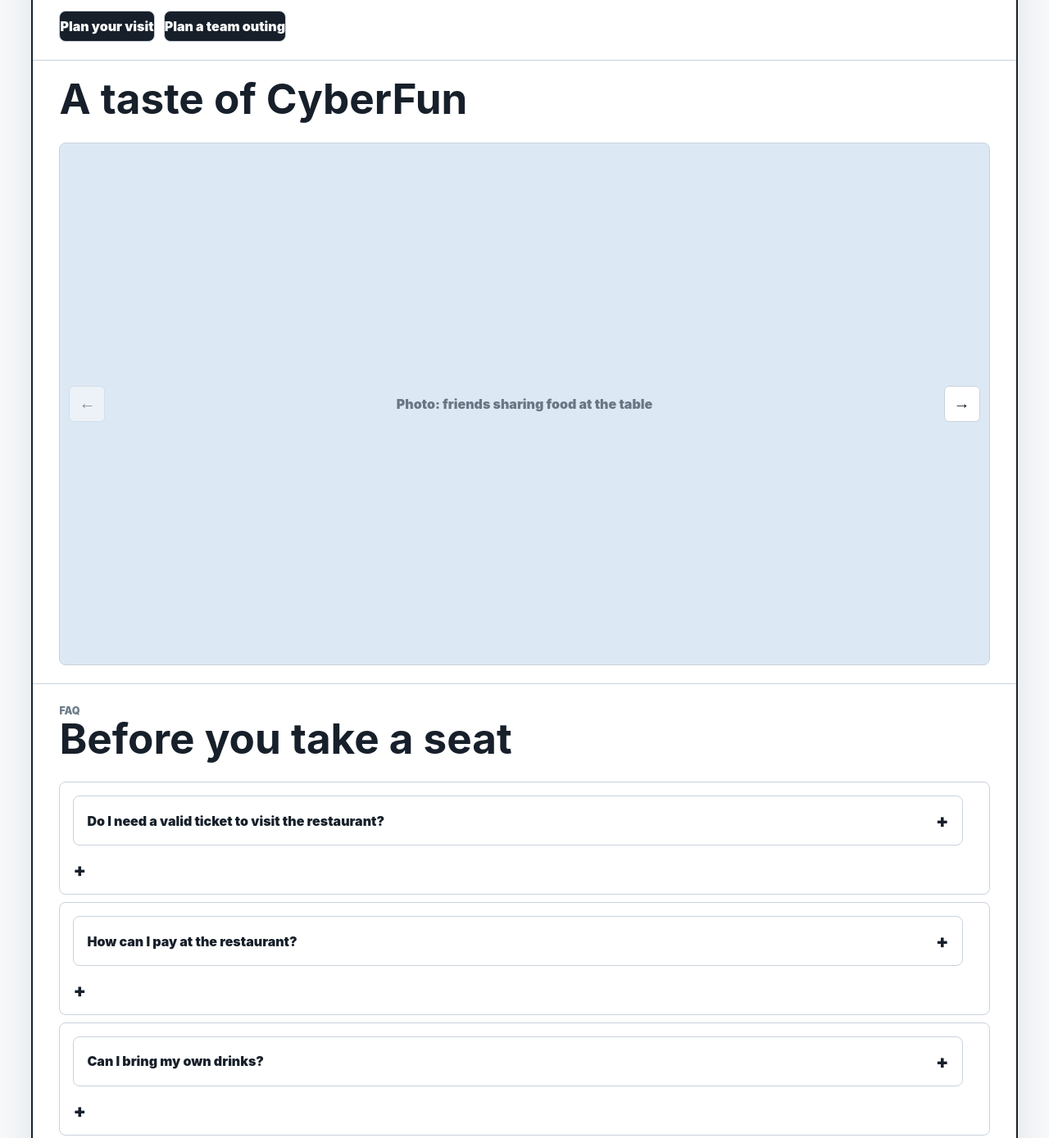
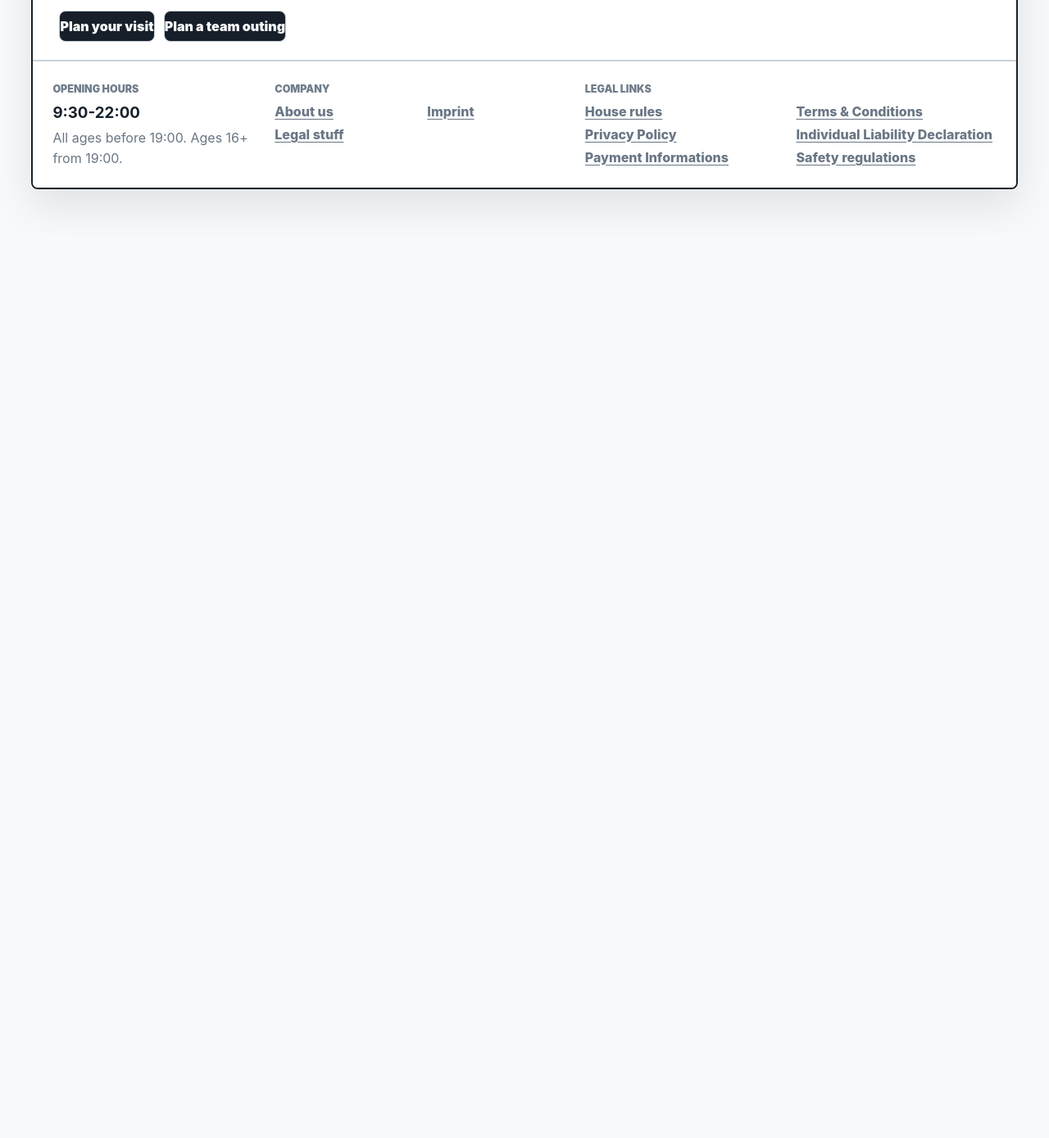
Before and after one commit to Kerstin-hub/cyberfun_wireframes, a plain HTML site: page cyberfun-wireframes/pages/explore/restaurant.html in a window 1280 px wide. Shown: the part 1234-2623 px from the top of the page at 82% size. After the commit the page ends 1521 px from the top, so only its background shows below. Drawn offline with Linux system fonts and the light colour scheme.

Commit message:
Add files via upload

```diff
--- a/cyberfun-wireframes/membership-booking.js
+++ b/cyberfun-wireframes/membership-booking.js
@@ -60,8 +60,8 @@
   const benefits=[
     ['School days',item=>item.premium?'Unlimited jumping':'1 hour'],
     ['Weekends & school holidays',item=>item.premium?'2 hours':'1 hour'],
-    ['Welcome pack*',item=>item.premium?welcomePack:'Not included'],
-    ['Birthday benefit**',item=>item.premium?'Included':'Not included'],
+    ['Welcome pack',item=>item.premium?welcomePack:'Not included'],
+    ['Birthday benefit',item=>item.premium?'Included':'Not included'],
     ['Price',item=>`<strong>${format(item.recurring?item.monthly:item.due)}</strong><small>${item.recurring?'/ month':'Paid upfront'}</small>`],
     ['Term',item=>item.term],
     ['Select plan',item=>`<button class="wire-button" type="button" data-choose-plan="${item.id}" aria-label="Choose ${item.name}">Choose plan</button>`],
--- a/cyberfun-wireframes/pages/explore/restaurant.html
+++ b/cyberfun-wireframes/pages/explore/restaurant.html
@@ -144,17 +144,6 @@
       @media (max-width: 680px) { .explore-tiles { grid-template-columns: 1fr; gap: 1.35rem; } }
     </style>
     <link rel="stylesheet" href="audience-header.css">
-    <link rel="stylesheet" href="../../category-faq.css">
-    <style>
-      .restaurant-gallery { position: relative; min-width: 0; }
-      .restaurant-gallery-track { display: grid; grid-auto-flow: column; grid-auto-columns: 100%; gap: 12px; overflow-x: auto; scroll-snap-type: x mandatory; }
-      .restaurant-gallery-track .wire-image { min-height: 0; aspect-ratio: 16 / 9; scroll-snap-align: start; padding: 1rem 3.5rem; text-align: center; }
-      .restaurant-gallery button { position: absolute; top: 50%; transform: translateY(-50%); width: 44px; height: 44px; padding: 0; border: 1px solid var(--line); border-radius: 6px; background: var(--paper); color: var(--ink); font-size: 1.25rem; cursor: pointer; }
-      .restaurant-gallery button:disabled { opacity: 0.45; cursor: default; }
-      .restaurant-gallery [data-slide="-1"] { left: 12px; }
-      .restaurant-gallery [data-slide="1"] { right: 12px; }
-      @media(max-width:680px) { .restaurant-gallery-track .wire-image { aspect-ratio: 4 / 3; } }
-    </style>
   </head>
   <body>
     <main class="wire-page">
@@ -255,27 +244,6 @@
           <div class="hero-actions"><a class="wire-button" href="../plan-your-visit/index.html">Plan your visit</a><a class="wire-button" href="../../outputs/group-wireframes/corporate-groups-page.html#inquiry">Plan a team outing</a></div>
         </section>
 
-        <section class="section" aria-labelledby="restaurant-gallery-heading">
-          <div class="section-head"><h2 id="restaurant-gallery-heading">A taste of CyberFun</h2></div>
-          <div class="restaurant-gallery" role="region" aria-label="Restaurant photo gallery">
-            <div class="restaurant-gallery-track" id="restaurant-gallery" tabindex="0" aria-label="Restaurant photos">
-              <div class="wire-image">Photo: friends sharing food at the table</div>
-              <div class="wire-image">Photo: a family taking a break between games</div>
-              <div class="wire-image">Photo: drinks and conversation after a team challenge</div>
-            </div>
-            <button type="button" data-slide="-1" aria-controls="restaurant-gallery" aria-label="Previous photo" disabled>&larr;</button>
-            <button type="button" data-slide="1" aria-controls="restaurant-gallery" aria-label="Next photo">&rarr;</button>
-          </div>
-        </section>
-        <section class="section faq-section" aria-labelledby="restaurant-faq-heading">
-          <div class="section-head"><div><p class="wire-label">FAQ</p><h2 id="restaurant-faq-heading">Before you take a seat</h2></div></div>
-          <div class="faq-grid">
-            <details class="faq-item"><summary><span>Do I need a valid ticket to visit the restaurant?</span></summary><p>Restaurant access requirements are to be confirmed.</p></details>
-            <details class="faq-item"><summary><span>How can I pay at the restaurant?</span></summary><p>Accepted payment methods are to be confirmed.</p></details>
-            <details class="faq-item"><summary><span>Can I bring my own drinks?</span></summary><p>The policy on bringing your own drinks is to be confirmed.</p></details>
-          </div>
-        </section>
-
     <footer class="site-footer">
           <div class="footer-block"><p class="wire-label">Opening hours</p><h3>9:30-22:00</h3><p>All ages before 19:00. Ages 16+ from 19:00.</p></div>
           <div class="footer-block"><p class="wire-label">Company</p><ul class="footer-links"><li><a href="#about-us">About us</a></li><li><a href="#imprint">Imprint</a></li><li><a href="#legal">Legal stuff</a></li></ul></div>
@@ -283,23 +251,6 @@
         </footer>
       </div>
     </main>
-  <script>
-    const track = document.getElementById('restaurant-gallery');
-    const arrows = [...document.querySelectorAll('[data-slide]')];
-    const updateArrows = () => {
-      arrows[0].disabled = track.scrollLeft < 2;
-      arrows[1].disabled = track.scrollLeft + track.clientWidth >= track.scrollWidth - 2;
-    };
-    arrows.forEach(button => button.addEventListener('click', () => {
-      const [first, second] = track.children;
-      track.scrollBy({
-        left: Number(button.dataset.slide) * (second.offsetLeft - first.offsetLeft),
-        behavior: matchMedia('(prefers-reduced-motion: reduce)').matches ? 'instant' : 'smooth',
-      });
-    }));
-    track.addEventListener('scroll', updateArrows, {passive: true});
-    new ResizeObserver(updateArrows).observe(track);
-  </script>
   <script src="../../navigation-submenus.js?v=20261118-restaurant"></script>
   </body>
 </html>
```
Also changed, not shown: cyberfun-wireframes/outputs/category-wireframes/attractions-tickets-category-page-v3.html (+1 -0 lines), cyberfun-wireframes/outputs/membership-wireframes/membership-page-v3.html (+1 -5 lines).
